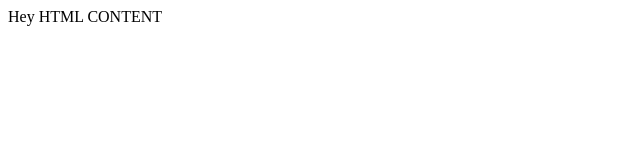
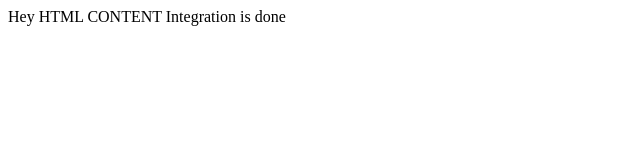
Before and after one commit to SahilMund/social-media-app-v2.0, a plain HTML site: page login/index.html in a window 1280 px wide. Shown: the whole page, without its empty margins (0-640 px from the left). Drawn offline with Linux system fonts and the light colour scheme.

Commit message:
apis added

```diff
--- a/login/index.html
+++ b/login/index.html
@@ -1,11 +1,16 @@
 <!DOCTYPE html>
 <html lang="en">
+
 <head>
     <meta charset="UTF-8">
     <meta name="viewport" content="width=device-width, initial-scale=1.0">
     <title>Document</title>
 </head>
+
 <body>
     Hey HTML CONTENT
+
+    Integration is done
 </body>
+
 </html>
```
Also changed, not shown: login/api.txt (added).
